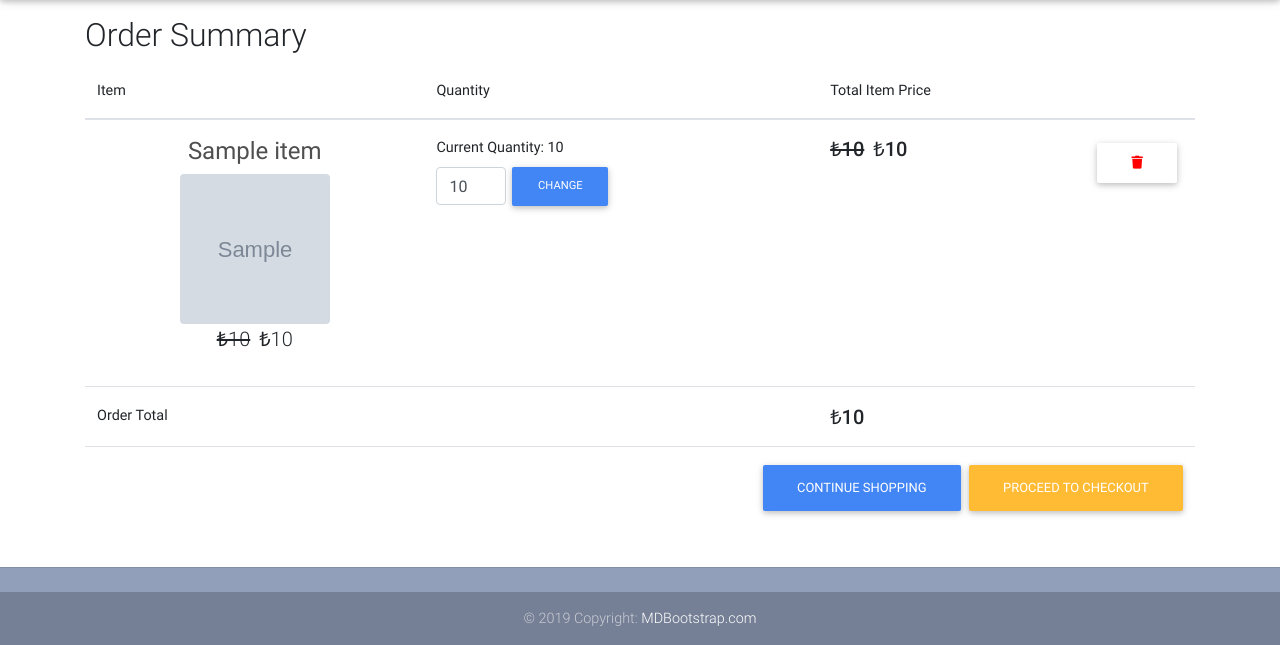
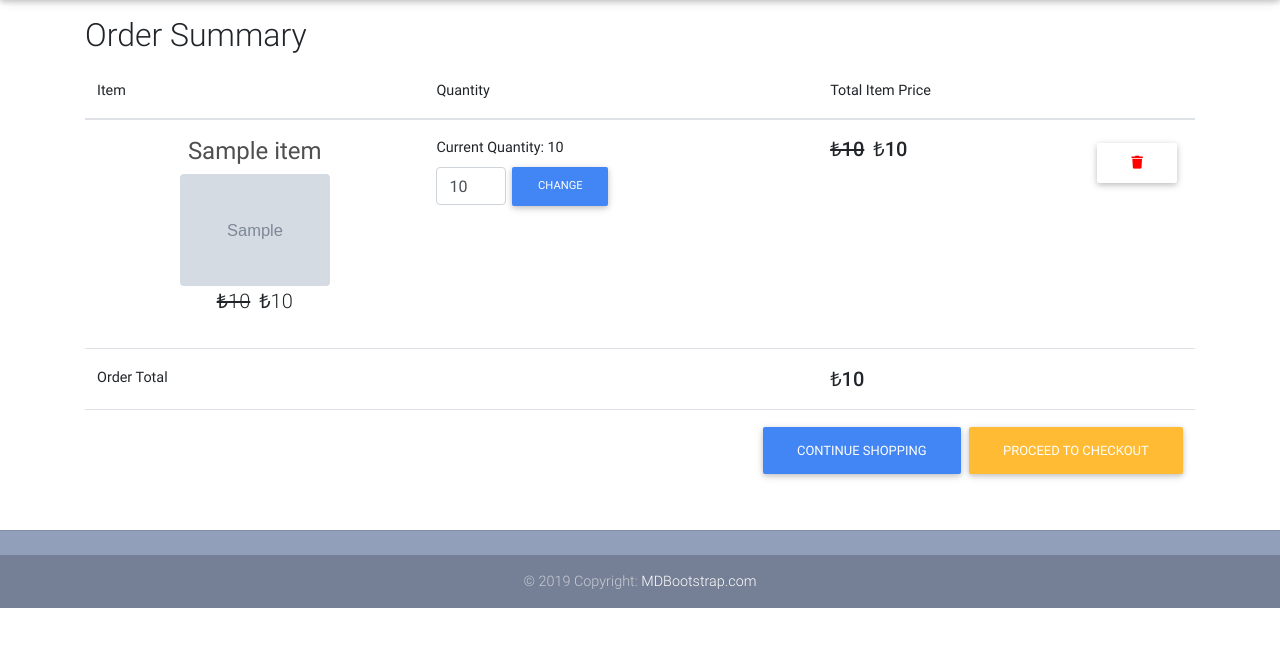
Before and after one commit to ahmet-kilic/K1001Shop, a Django app: template templates/cart.html in a window 1280 px wide. Shown: the part 64-709 px from the top of the page. Run offline with Django 3.2, Linux system fonts and the light colour scheme; the template is opened without the code that fills it: most values are stand-ins (such as "Sample title", 1, 10 or a date in 2020); grey boxes marked "Sample" are stand-in pictures; some libraries are stand-ins or nearby versions.

Commit message:
some fixes

```diff
--- a/templates/cart.html
+++ b/templates/cart.html
@@ -28,7 +28,7 @@
                     </strong>
                     </h4>
                     <a href="{{ order_item.item.get_absolute_url }}">
-                    <img class="rounded" style="width: 150px; height: 150px" href="{{ order_item.item.get_absolute_url }}" src="{{ order_item.item.image.url }}" class="card-img-top">
+                    <img class="rounded" style="max-width: 150px; max-height: 150px" href="{{ order_item.item.get_absolute_url }}" src="{{ order_item.item.image.url }}" class="card-img-top">
                     </a>
                     <p class="lead">
                         {% if order_item.item.discount_price %}
```
Also changed, not shown: store/views.py (+5 -4 lines).
